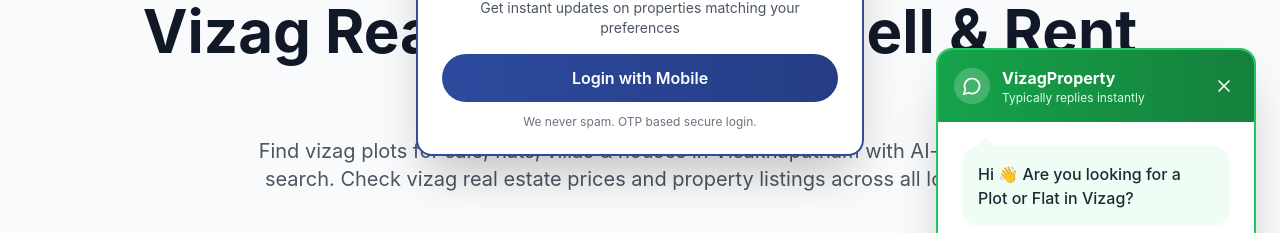
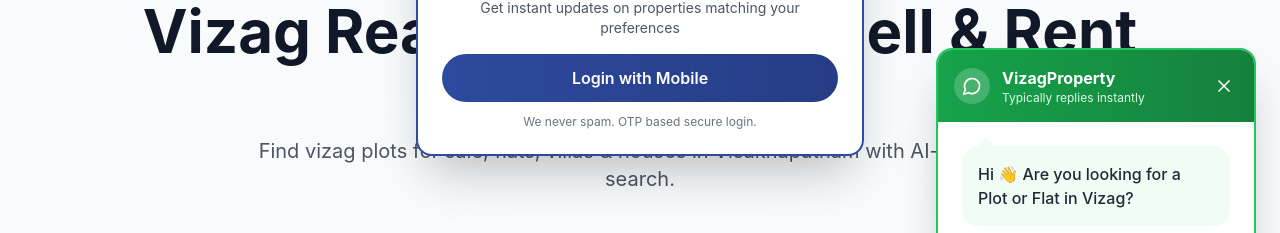
Before and after one commit to enirchibs/vizagproperty, a React (Vite) app: page / in a window 1280 px wide. Shown: the part 172-405 px from the top of the page. Built offline with nearby package versions, Linux system fonts and the light colour scheme; no server answers; the database is empty; the HTML template or start-up script is replaced by a standard one.

Commit message:
Update HomePage.tsx

```diff
--- a/src/pages/HomePage.tsx
+++ b/src/pages/HomePage.tsx
@@ -218,7 +218,7 @@ export function HomePage() {
               Vizag Real Estate: Buy, Sell & Rent Property
             </h1>
             <p className="text-lg md:text-xl text-gray-600 max-w-3xl mx-auto leading-relaxed">
-              Find vizag plots for sale, flats, villas & houses in Visakhapatnam with AI-powered search. Check vizag real estate prices and property listings across all localities.
+              Find vizag plots for sale, flats, villas & houses in Visakhapatnam with AI-powered search.
             </p>
           </div>
 
```
